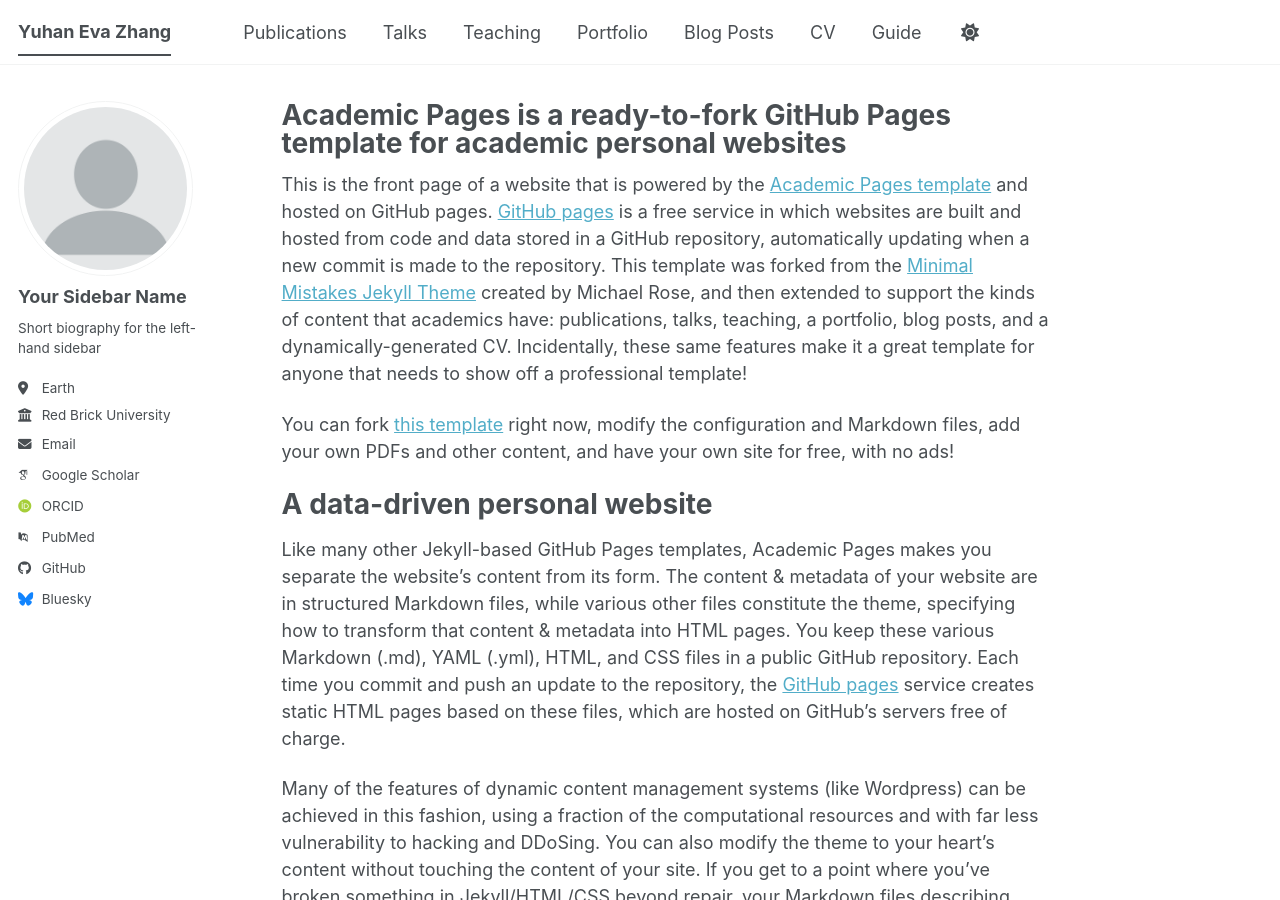
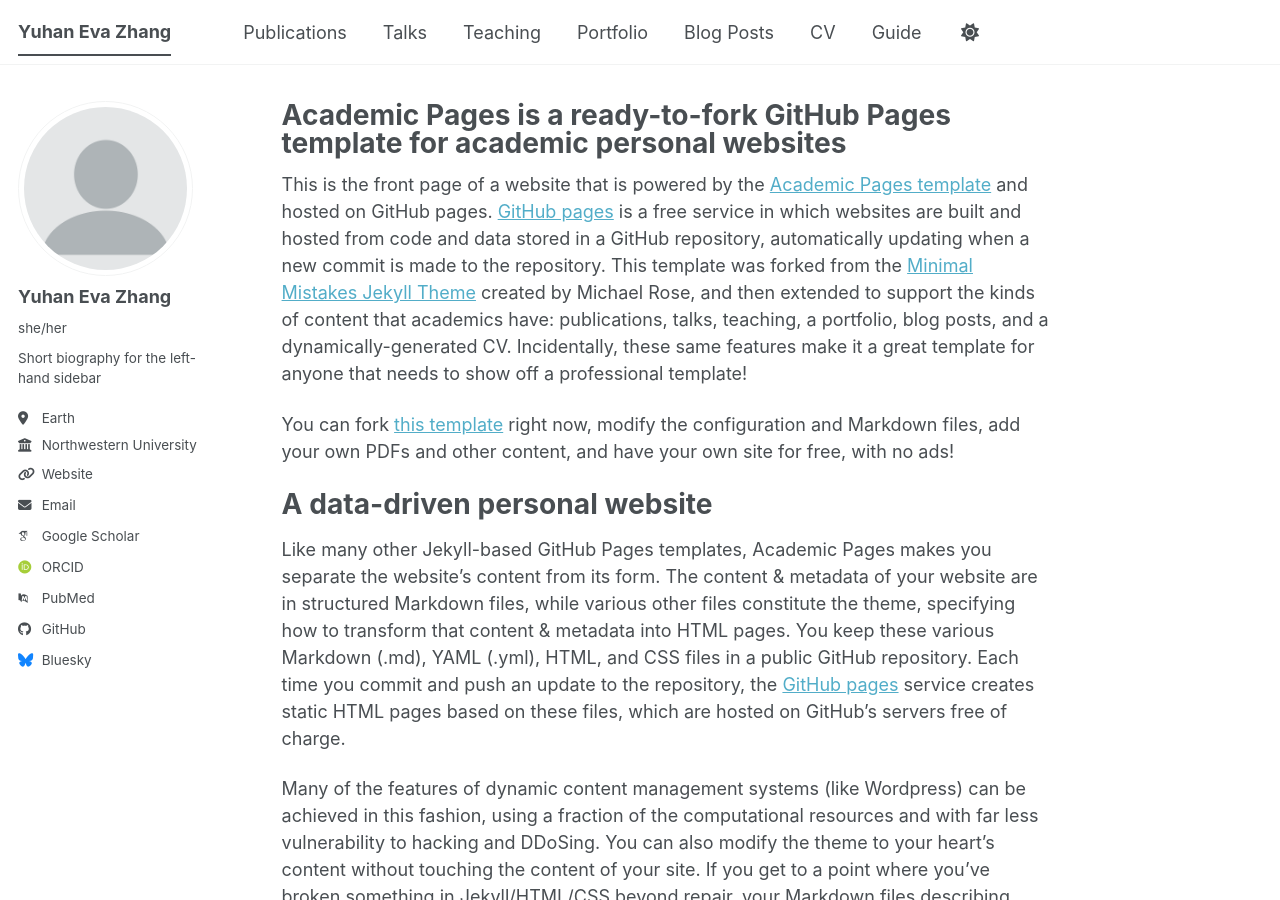
Before and after one commit to evitalotus/evitalotus.github.io, a Jekyll site: the page built from _pages/about.md, in a window 1280 px wide and 900 px high. Built offline with Jekyll 4.4.1, drawn with Linux system fonts in a browser that asks for light colours; some web fonts are replaced; a script bundle is joined from its source files by our own code; library files that are not in the unit come from our copies.

Commit message:
Modify site URL and author details in _config.yml
Updated personal information and links in the configuration file.

```diff
--- a/_config.yml
+++ b/_config.yml
@@ -13,10 +13,10 @@
 title_separator          : "-"
 name                     : &name "Yuhan Eva Zhang"
 description              : &description "Your Name's academic portfolio"   # Update this with a general description of your site, this is the default if not overridden by a page
-url                      : https://academicpages.github.io # The base hostname & protocol for your site e.g. "https://[your GitHub username].github.io",
+url                      : "https://evitalotus.github.io" # The base hostname & protocol for your site e.g. "https://[your GitHub username].github.io",
                                                            # or if you already have some other page hosted on Github then use "https://[your GitHub username].github.io/[Your Repo Name]"
 baseurl                  : "" # the subpath of your site, e.g. "/blog"
-repository               : "academicpages/academicpages.github.io"
+repository               : "evitalotus/evitalotus.github.io"
 
 # Site Author - The following control what appear as part of the author content on the side bar.
 #               If a field is blank the icon and link will not appear, otherwise it will be shown.
@@ -24,13 +24,13 @@
 author:
   # Biographic information
   avatar           : "profile.png"
-  name             : "Your Sidebar Name"
-  pronouns         : # example: "she/her"
+  name             : "Yuhan Eva Zhang"
+  pronouns         : "she/her"
   bio              : "Short biography for the left-hand sidebar"
   location         : "Earth"
-  employer         : "Red Brick University"
-  uri              : # URL
-  email            : "none@example.org"
+  employer         : "Northwestern University"
+  uri              : "https://evitalotus.github.io"
+  email            : "zyhevita@gmail.com"
 
   # Academic websites
   academia         : # URL
```
